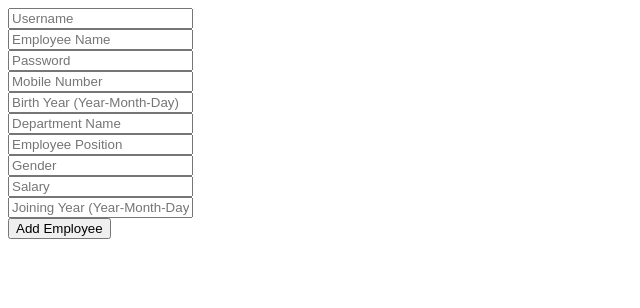
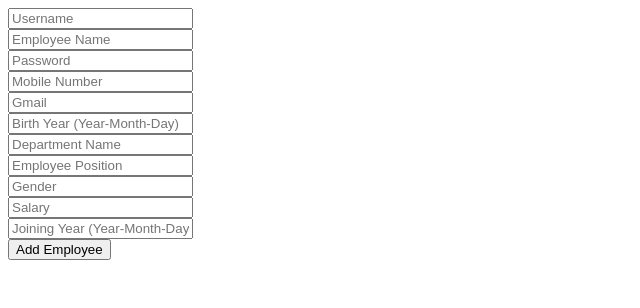
Before and after one commit to shuvo-99/470-project, a PHP site: page /add_employee.php in a window 1280 px wide. Shown: the top 308 px of the page, without its empty margins (0-640 px from the left). Run offline with PHP 8.4, Linux system fonts and the light colour scheme.

Commit message:
Add files via upload

```diff
--- a/add_employee.php
+++ b/add_employee.php
@@ -8,6 +8,7 @@ if($_SERVER['REQUEST_METHOD'] == 'POST')
     $emp_name = $_POST['emp_name'];
     $password = $_POST['password'];
     $mobile_no = $_POST['mobile_no'];
+    $gmail = $_POST['gmail'];
     $birth_year = $_POST['birth_year'];
     $dept_name = $_POST['dept_name'];
     $emp_position = $_POST['emp_position'];
@@ -19,7 +20,7 @@ if($_SERVER['REQUEST_METHOD'] == 'POST')
     $result = mysqli_query($connect, $query);
     if(mysqli_num_rows($result) == 0)
     {
-        $query = "insert into employee values(0, '$username', '$emp_name', '$mobile_no', '$birth_year', '$emp_position', '$dept_name', '$gender', '$salary', '$joining_year')";
+        $query = "insert into employee values(0, '$username', '$emp_name', '$mobile_no', '$gmail', '$birth_year', '$emp_position', '$dept_name', '$gender', '$salary', '$joining_year')";
         $result = mysqli_query($connect, $query);
         $query = "insert into user values('$username', '$password')";
         $result = mysqli_query($connect, $query);
@@ -50,6 +51,7 @@ if($_SERVER['REQUEST_METHOD'] == 'POST')
             <input type="text" name="emp_name" placeholder="Employee Name" required><br>
             <input type="password" name="password" placeholder="Password" required><br>
             <input type="text" name="mobile_no" placeholder="Mobile Number" required><br>
+            <input type="text" name="gmail" placeholder="Gmail" required><br>
             <input type="text" name="birth_year" placeholder="Birth Year (Year-Month-Day)" required><br>
             <input type="text" name="dept_name" placeholder="Department Name" required><br>
             <input type="text" name="emp_position" placeholder="Employee Position" required><br>
```
